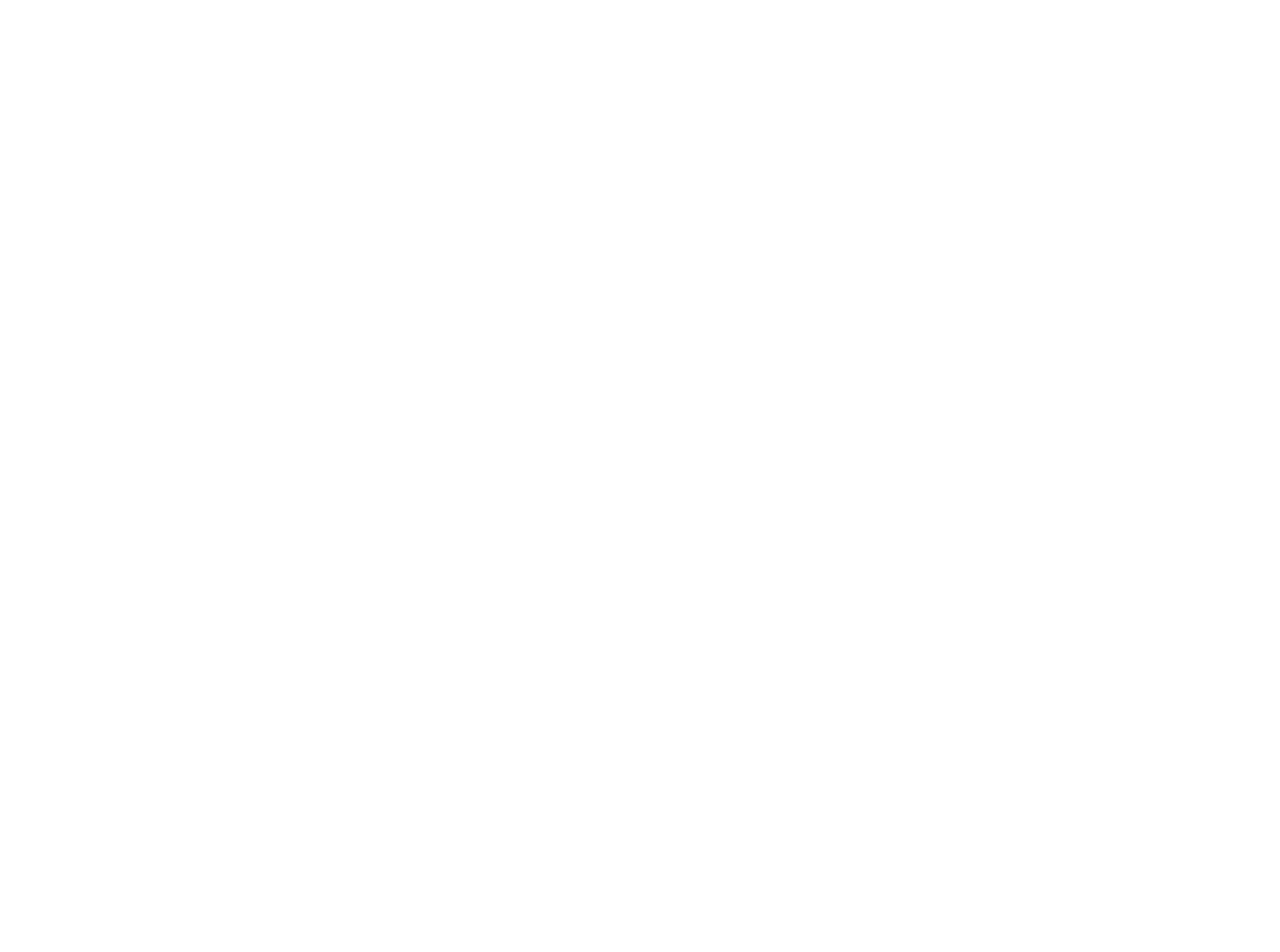
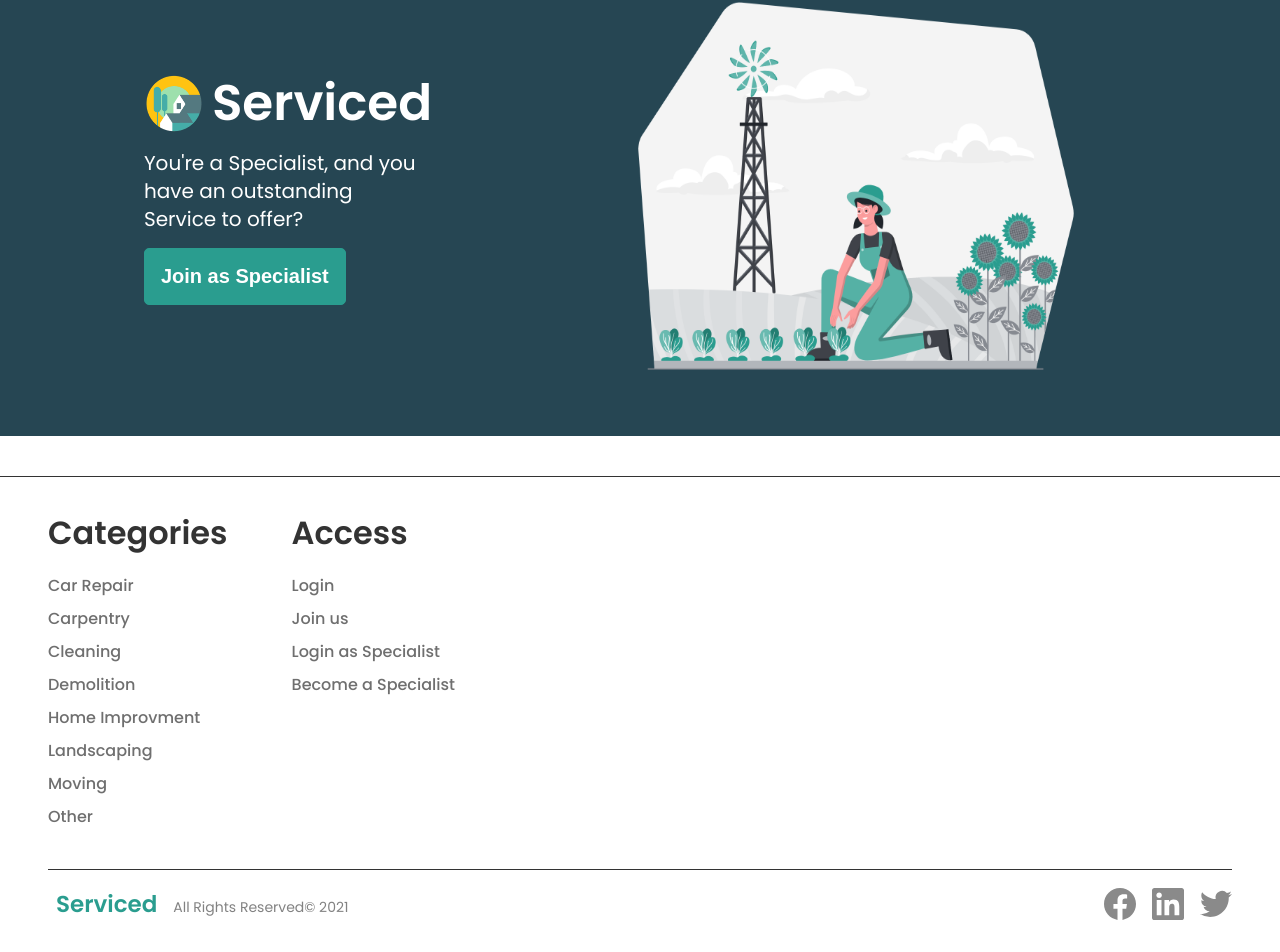
Before and after one commit to Bjthomas11/Service-Modern-React-Responsive-Website, a React (Create React App) app: page / in a window 1280 px wide. Shown: the part 1761-2713 px from the top of the page. Before the commit the page ends 1697 px from the top, so only its background shows below. Built offline with nearby package versions, Linux system fonts and the light colour scheme; data requests are answered from the project's data file.

Commit message:
finished footer

```diff
--- a/package.json
+++ b/package.json
@@ -15,6 +15,7 @@
     "node-sass": "^5.0.0",
     "react": "^17.0.1",
     "react-dom": "^17.0.1",
+    "react-icons": "^4.1.0",
     "react-responsive": "^8.2.0",
     "react-router-dom": "^5.2.0",
     "react-scripts": "4.0.1",
--- a/src/App.js
+++ b/src/App.js
@@ -1,11 +1,15 @@
 import "./App.css";
 import Home from "./components/pages/Home/Home";
-import { BrowserRouter as Router } from "react-router-dom";
+import Access from "./components/pages/Access/Access";
+import { BrowserRouter as Router, Route, Switch } from "react-router-dom";
 
 function App() {
   return (
     <Router>
-      <Home />
+      <Switch>
+        <Route path="/" exact component={Home} />
+        <Route path="/login/register" exact component={Access} />
+      </Switch>
     </Router>
   );
 }
--- a/src/components/Brand-logo/BrandLogo.jsx
+++ b/src/components/Brand-logo/BrandLogo.jsx
@@ -20,18 +20,23 @@
 const LogoTitle = styled.h2`
   margin: 0;
   font-size: ${({ textSize }) => (textSize ? textSize + "px" : "35px")};
-  color: #fff;
+  color: ${({ color }) => (color ? color : "#fff")};
   font-weight: 600;
   margin-left: 0.5rem;
 `;
 
-const BrandLogo = ({ logoSize, textSize }) => {
+const BrandLogo = ({ logoSize, textSize, color, hideLogo }) => {
   return (
     <Container>
-      <LogoImage logoSize={logoSize}>
-        <img src={Logo} alt="logo" />
-      </LogoImage>
-      <LogoTitle textSize={textSize}>Serviced</LogoTitle>
+      {!hideLogo && (
+        <LogoImage logoSize={logoSize}>
+          <img src={Logo} alt="logo" />
+        </LogoImage>
+      )}
+
+      <LogoTitle textSize={textSize} color={color}>
+        Serviced
+      </LogoTitle>
     </Container>
   );
 };
--- /dev/null
+++ b/src/components/Footer/Footer.jsx
@@ -0,0 +1,146 @@
+import React from "react";
+import { Link } from "react-router-dom";
+import styled from "styled-components";
+import BrandLogo from "../Brand-logo/BrandLogo";
+import { SiFacebook, SiLinkedin, SiTwitter } from "react-icons/si";
+
+const Container = styled.footer`
+  width: 100%;
+  min-height: 400px;
+  display: flex;
+  flex-direction: column;
+  justify-content: space-between;
+  padding: 2rem 3rem;
+  border-top: 1px solid #333;
+`;
+
+const InnerFooterTop = styled.div`
+  width: 100%;
+  display: flex;
+  margin-bottom: 2rem;
+`;
+
+const ContentContainer = styled.div`
+  display: flex;
+  flex-direction: column;
+
+  &:not(:last-of-type) {
+    margin-right: 4rem;
+  }
+`;
+
+const BottomContainer = styled.div`
+  height: 70px;
+  display: flex;
+  align-items: center;
+  justify-content: space-between;
+  border-top: 1px solid #333;
+`;
+
+const BottomLeftContainer = styled.div`
+  display: flex;
+  align-items: baseline;
+  width: 100%;
+`;
+
+const BottomRightContainer = styled.div`
+  display: flex;
+  justify-content: flex-end;
+  align-items: center;
+  width: 100%;
+  svg {
+    margin-left: 1rem;
+    font-size: 2rem;
+    color: #8a8a8a;
+    cursor: pointer;
+    transition: color 0.2s ease-in-out;
+  }
+  svg.facebook {
+    &:hover {
+      color: #0d8cf1;
+    }
+  }
+
+  svg.linkedIn {
+    &:hover {
+      color: #0966c2;
+    }
+  }
+
+  svg.twitter {
+    &:hover {
+      color: #1991da;
+    }
+  }
+`;
+
+const Title = styled.h2`
+  margin: 0;
+  margin-bottom: 1rem;
+  color: #333;
+  font-weight: 600;
+  font-size: 2rem;
+`;
+
+const FooterLink = styled(Link)`
+  text-decoration: none;
+  color: #6f6f6f;
+  font-weight: 500;
+  font-size: 1rem;
+  margin-bottom: 0.5rem;
+  transition: 0.2s ease-in-out;
+  cursor: pointer;
+
+  &:hover {
+    color: #2a9d8f;
+  }
+`;
+
+const CopyrightText = styled.h4`
+  color: #828282;
+  font-size: 14px;
+  margin-left: 1rem;
+  font-weight: 400;
+`;
+
+const Footer = () => {
+  return (
+    <Container>
+      <InnerFooterTop>
+        <ContentContainer>
+          <Title>Categories</Title>
+          <FooterLink>Car Repair</FooterLink>
+          <FooterLink>Carpentry</FooterLink>
+          <FooterLink>Cleaning</FooterLink>
+          <FooterLink>Demolition</FooterLink>
+          <FooterLink>Home Improvment</FooterLink>
+          <FooterLink>Landscaping</FooterLink>
+          <FooterLink>Moving</FooterLink>
+          <FooterLink>Other</FooterLink>
+        </ContentContainer>
+        <ContentContainer>
+          <Title>Access</Title>
+          <FooterLink to="/login">Login</FooterLink>
+          <FooterLink to="/register">Join us</FooterLink>
+          <FooterLink to="/login">Login as Specialist</FooterLink>
+          <FooterLink to="/register">Become a Specialist</FooterLink>
+        </ContentContainer>
+      </InnerFooterTop>
+      <BottomContainer>
+        <BottomLeftContainer>
+          <BrandLogo logoSize={30} textSize={23} hideLogo color="#2a9d8f" />
+          <CopyrightText>
+            All Rights Reserved&copy; {new Date().getFullYear()}
+          </CopyrightText>
+        </BottomLeftContainer>
+        <BottomRightContainer>
+          <SiFacebook className="facebook" />
+          <SiLinkedin className="linkedIn" />
+          <SiTwitter className="twitter" />
+        </BottomRightContainer>
+      </BottomContainer>
+    </Container>
+  );
+};
+
+export default Footer;
--- a/src/components/Nav/Navbar.jsx
+++ b/src/components/Nav/Navbar.jsx
@@ -12,6 +12,10 @@
   align-items: center;
   justify-content: space-between;
   padding: 0 15px;
+  position: fixed;
+
+  background-color: ${({ transparent }) =>
+    transparent ? "transparent" : "#274553"};
 `;
 
 const AccessContainer = styled.div`
@@ -39,18 +43,21 @@
   background-color: #fff;
 `;
 
-const Navbar = () => {
+const Navbar = ({ transparent }) => {
   return (
-    <NavbarContainer>
+    <NavbarContainer transparent={transparent}>
       <BrandLogo logoSize={30} textSize={18} />
       <AccessContainer>
-        <NavLink to="/">Specialist Portal</NavLink>
+        <NavLink to="/portal">Specialist Portal</NavLink>
         <Marginer direction="horizontal" margin={10} />
         <Seperator />
         <Marginer direction="horizontal" margin={10} />
-        <Button size={12} padding={0.5}>
-          Register
-        </Button>
+        <Link to="/login">
+          <Button size={12} padding={0.5}>
+            Register
+          </Button>
+        </Link>
+
         <Marginer direction="horizontal" margin={15} />
         <NavLink to="/login">Login</NavLink>
       </AccessContainer>
--- /dev/null
+++ b/src/components/SpecialistAd/SpecialistAd.jsx
@@ -0,0 +1,74 @@
+import React from "react";
+import { Link } from "react-router-dom";
+import styled from "styled-components";
+import BrandLogo from "../Brand-logo/BrandLogo";
+import Button from "../Button/Button";
+import { Marginer } from "../marginer";
+import Image_2 from "../../assets/images/farming.png";
+
+const Container = styled.div`
+  width: 100%;
+  height: 500px;
+  display: flex;
+  background-color: #264653;
+  align-items: center;
+  justify-content: center;
+`;
+
+const ContentContainer = styled.div`
+  width: 100%;
+  display: flex;
+  align-items: center;
+  justify-content: space-evenly;
+`;
+
+const SloganContainer = styled.div`
+  display: flex;
+  flex-direction: column;
+  align-items: flex-start;
+`;
+
+const Blurb = styled.h2`
+  margin: 0;
+  line-height: 1.4;
+  color: #fff;
+  font-weight: 400;
+  font-size: 20px;
+`;
+
+const RightImage = styled.div`
+  width: 35em;
+  height: 29em;
+
+  img {
+    width: 100%;
+    height: 100%;
+  }
+`;
+
+const SpecialistAd = () => {
+  return (
+    <Container>
+      <ContentContainer>
+        <SloganContainer>
+          <BrandLogo logoSize={60} textSize={50} />
+          <Marginer direction="vertical" margin={8} />
+          <Blurb>You're a Specialist, and you</Blurb>
+          <Blurb>have an outstanding</Blurb>
+          <Blurb>Service to offer?</Blurb>
+          <Marginer direction="vertical" margin={15} />
+          <Link to="/specialist">
+            <Button size={20} padding={1}>
+              Join as Specialist
+            </Button>
+          </Link>
+        </SloganContainer>
+        <RightImage>
+          <img src={Image_2} alt="image_2" />
+        </RightImage>
+      </ContentContainer>
+    </Container>
+  );
+};
+
+export default SpecialistAd;
--- /dev/null
+++ b/src/components/pages/Access/Access.jsx
@@ -0,0 +1,17 @@
+import React from "react";
+import styled from "styled-components";
+import Footer from "../../Footer/Footer";
+import Navbar from "../../Nav/Navbar";
+import { InnerPageContainer, PageContainer } from "../../pageContainer";
+
+const Access = () => {
+  return (
+    <PageContainer>
+      <Navbar />
+      <InnerPageContainer></InnerPageContainer>
+      <Footer />
+    </PageContainer>
+  );
+};
+
+export default Access;
--- a/src/components/pages/Home/Home.jsx
+++ b/src/components/pages/Home/Home.jsx
@@ -7,6 +7,8 @@
 import { deviceSize } from "../../responsive/responsive";
 import Button from "../../Button/Button";
 import { Marginer } from "../../marginer";
+import SpecialistAd from "../../SpecialistAd/SpecialistAd";
+import Footer from "../../Footer/Footer";
 
 const ContentContainer = styled.div`
   width: 100%;
@@ -19,13 +21,16 @@
   return (
     <PageContainer>
       <TopSection>
-        <Navbar />
+        <Navbar transparent />
       </TopSection>
       <InnerPageContainer>
         <ContentContainer>
           <RecServices />
         </ContentContainer>
+        <SpecialistAd />
       </InnerPageContainer>
+      <Marginer direction="vertical" margin={40} />
+      <Footer />
     </PageContainer>
   );
 };
--- a/src/components/pages/Home/TopSection.jsx
+++ b/src/components/pages/Home/TopSection.jsx
@@ -1,4 +1,5 @@
 import React from "react";
+import { Link } from "react-router-dom";
 import styled from "styled-components";
 import LandingBK from "../../../assets/images/landing-page.jpg";
 import Image_1 from "../../../assets/images/Work only with the best.png";
@@ -69,7 +70,11 @@
               Find the right specialist. <br /> For the right job.
             </Blurb>
             <Marginer direction="vertical" margin={15} />
-            <Button>Join Now</Button>
+            <Link to="/">
+              <Button size={20} padding={1}>
+                Join Now
+              </Button>
+            </Link>
           </LogoContainer>
           <ImgContainer>
             <img src={Image_1} alt="image_1" />
```
Also changed, not shown: 2 other files (tests, documents, lock files or other folders).
